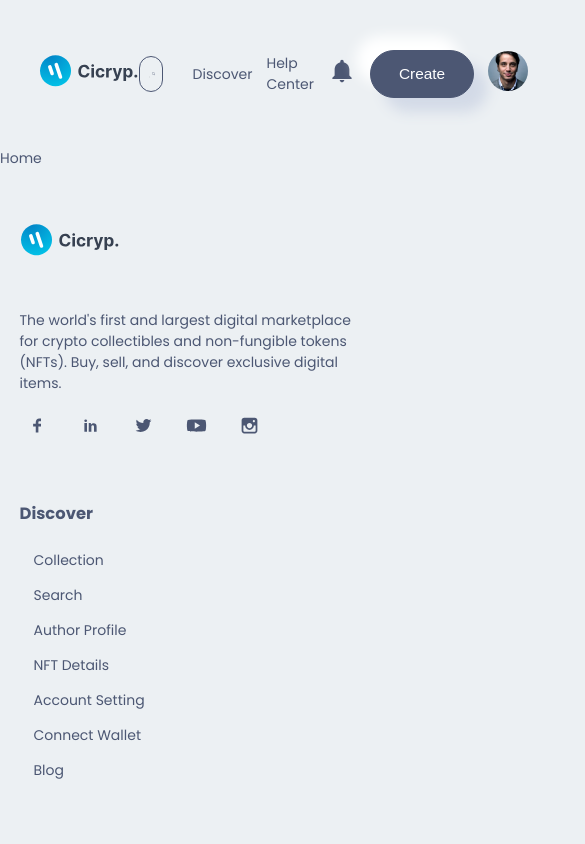
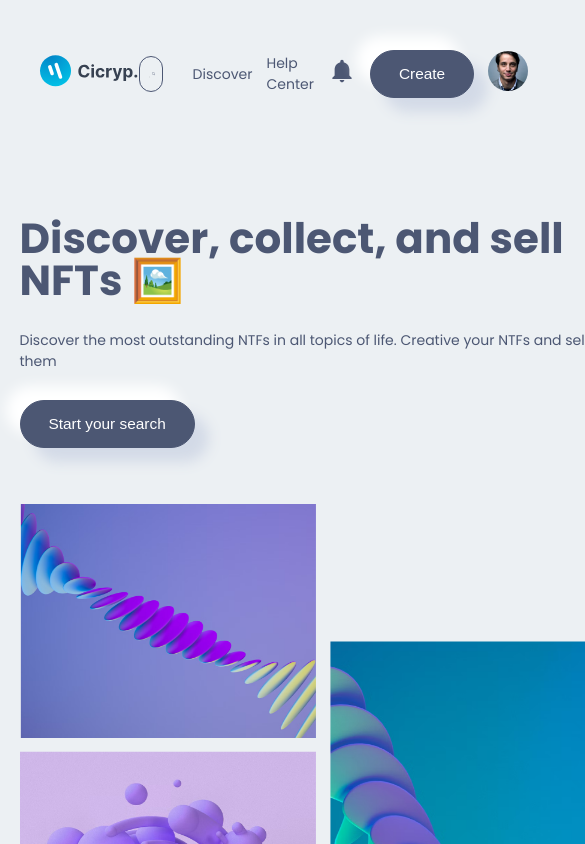
Before and after one commit to Prometheus2k/NFT-Marketplace-frontend, a Next.js app: page / in a window 390 px wide. Shown: the top 844 px of the page, 585 px wide, since content can reach past the window. Built offline with nearby package versions, Linux system fonts and the light colour scheme.

Commit message:
Added Hero Section

```diff
--- /dev/null
+++ b/components/HeroSection/HeroSection.jsx
@@ -0,0 +1,34 @@
+import React from "react";
+import Image from "next/image";
+
+//INTERNAL IMPORT
+import Style from "./HeroSection.module.css";
+import { Button } from "../componentsindex";
+import images from "../../img";
+
+const HeroSection = () => {
+  return (
+    <div className={Style.heroSection}>
+      <div className={Style.heroSection_box}>
+        <div className={Style.heroSection_box_left}>
+          <h1>Discover, collect, and sell NFTs 🖼️</h1>
+          <p>
+            Discover the most outstanding NTFs in all topics of life. Creative
+            your NTFs and sell them
+          </p>
+          <Button btnName="Start your search" />
+        </div>
+        <div className={Style.heroSection_box_right}>
+          <Image
+            src={images.hero}
+            alt="Hero section"
+            width={600}
+            height={600}
+          />
+        </div>
+      </div>
+    </div>
+  );
+};
+
+export default HeroSection;
--- /dev/null
+++ b/components/HeroSection/HeroSection.module.css
@@ -0,0 +1,45 @@
+.heroSection {
+  width: 80%;
+  margin: 3rem auto;
+}
+
+.heroSection_box {
+  display: grid;
+  grid-template-columns: repeat(2, 1fr);
+  gap: 2rem;
+}
+
+.heroSection_box_left {
+  padding-right: 6rem;
+}
+
+.heroSection_box_left h1 {
+  font-size: 5rem;
+  line-height: 1;
+}
+
+.heroSection_box_left p {
+  margin-bottom: 2rem;
+}
+
+@media screen and (max-width: 35em) {
+  .heroSection {
+    width: 90%;
+  }
+}
+
+@media screen and (max-width: 55em) {
+  .heroSection_box {
+    grid-template-columns: 1fr;
+    gap: 4rem;
+  }
+
+  .heroSection_box_left {
+    padding-right: 2rem;
+  }
+
+  .heroSection_box_left h1 {
+    line-height: 1;
+    font-size: 3rem;
+  }
+}
--- a/components/componentsindex.js
+++ b/components/componentsindex.js
@@ -1,5 +1,6 @@
 import Button from "./Button/Button";
 import Footer from "./Footer/Footer";
 import NavBar from "./Navbar/NavBar";
+import HeroSection from "./HeroSection/HeroSection";
 
-export { Button, Footer, NavBar };
+export { Button, Footer, NavBar, HeroSection };
--- a/pages/index.js
+++ b/pages/index.js
@@ -1,7 +1,15 @@
 import React from "react";
 
+// INTERNAL IMPORTS
+import Style from "../styles/index.module.css";
+import { HeroSection } from "../components/componentsindex";
+
 const Home = () => {
-  return <div>Home</div>;
+  return (
+    <div className={Style.homePage}>
+      <HeroSection />
+    </div>
+  );
 };
 
 export default Home;
```
Also changed, not shown: styles/index.module.css (added).
